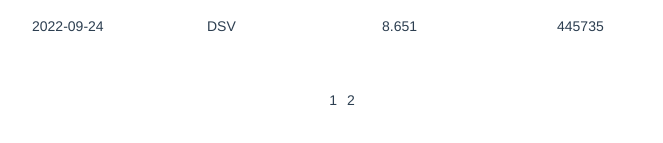
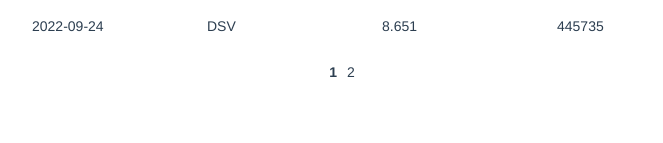
Before and after one commit to abaisseabc/logistic-company, a Vue app: page / in a window 1280 px wide. Shown: the part 491-634 px from the top of the page, without its empty margins (293-956 px from the left). Built offline with nearby package versions, Linux system fonts and the light colour scheme.

Commit message:
добавлены стили для пагинации

```diff
--- a/src/App.vue
+++ b/src/App.vue
@@ -22,7 +22,7 @@ export default {
   },
   methods: {
     ...mapActions([
-      'GET_TABLE_FROM_DB'
+      'GET_TABLE_FROM_DB',
     ])
   },
   mounted() {
--- a/src/assets/style/main.css
+++ b/src/assets/style/main.css
@@ -72,6 +72,15 @@ h1,h2,h3,h4,h5,h6{font-size:inherit;font-weight: 400;}
     margin-right: 10px;
     margin-top: 50px;
 }
+.table-page:hover {
+    font-weight: bold;
+}
+.page__selected {
+    font-weight: bold;
+}
+.table__body {
+    height: 170px;
+}
 .table-row {
     display: flex;
     justify-content: space-around;
--- a/src/components/v-table.vue
+++ b/src/components/v-table.vue
@@ -22,6 +22,7 @@
         v-for="page in pages"
         :key="page"
         @click="pageClick(page)"
+        :class="{'page__selected' : page === pageNumber}"
       >
         {{page}}
       </div>
--- a/src/store/index.js
+++ b/src/store/index.js
@@ -69,10 +69,10 @@ export default createStore({
   },
   actions: {
     GET_TABLE_FROM_DB({commit}) {
-      commit('SET_TABLE_TO_STATE', db.content)
+      commit('SET_TABLE_TO_STATE', db.content);
     },
     GET_FILTER_CONDITIONS({commit}, filterObj) {
-      commit('SET_TABLE_WITH_FILTER', filterObj)
+      commit('SET_TABLE_WITH_FILTER', filterObj);
     }
   },
 })
```
